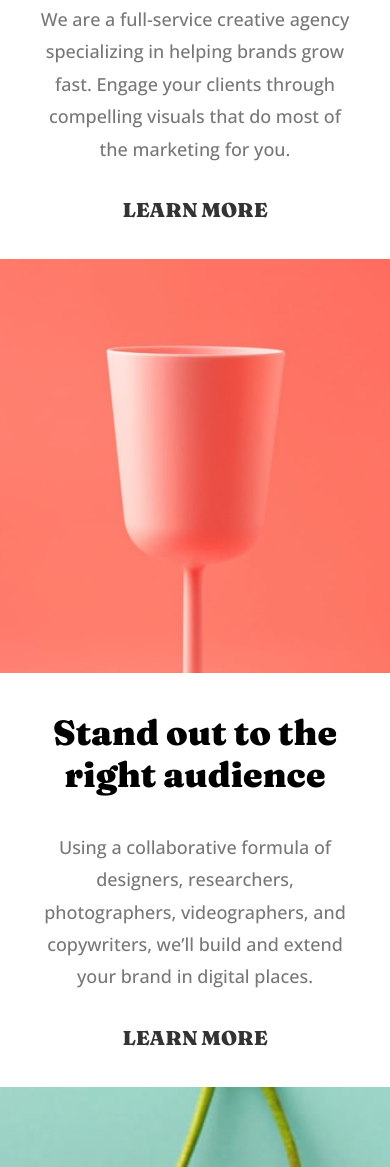
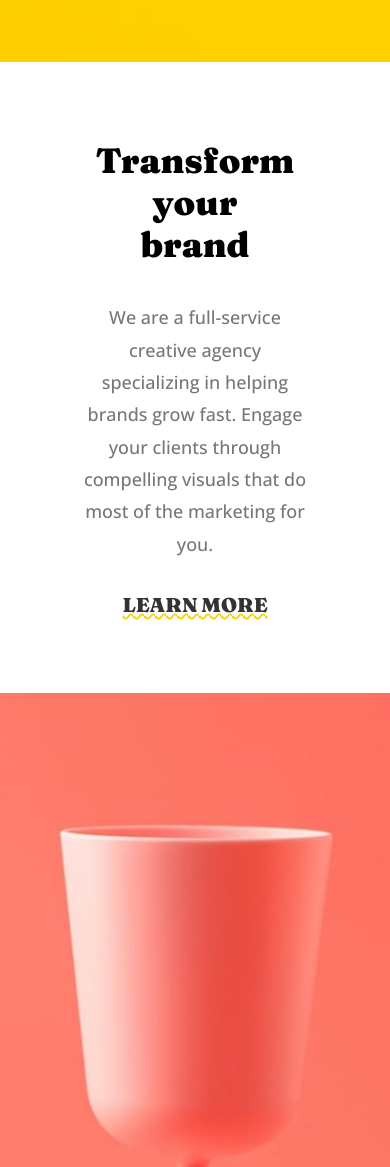
Before and after one commit to rudyjm3/sunnyside-agency-landing-page, a plain HTML site: page index.html in a window 390 px wide. Shown: the part 1413-2580 px from the top of the page. Drawn offline with nearby package versions, Linux system fonts and the light colour scheme.

Commit message:
Desktop and mobile styling updates

```diff
--- a/css/media-query.css
+++ b/css/media-query.css
@@ -50,14 +50,26 @@
    }
    .brand-box:nth-child(1){
       text-align: center;
-      padding: 10%;
+      padding: 20%;
+   }
+   .brand-box:nth-child(1) > a{
+            /*design file has this as always visible*/
+      text-decoration-line: underline;
+      text-decoration-style: wavy;
+      text-decoration-color: #f6d308;
    }
    .brand-box a{
       width: auto;
    }
    .brand-box:nth-child(4){
       text-align: center;
-      padding: 10%;
+      padding: 20%;
+   }
+   .brand-box:nth-child(4) > a{
+      /*design file has this as always visible*/
+      text-decoration-line: underline;
+      text-decoration-style: wavy;
+      text-decoration-color: #ff7767;
    }
    .brand-box:nth-child(5){
       padding: 80% 20% 2% 20%;
--- a/css/styles.css
+++ b/css/styles.css
@@ -283,7 +283,7 @@ section{
 
 /* == CLIENTS REVIEWS STYLING ==*/
 #testimonial{
-   background-color: white;
+   background-color:#FFFBF8;
 }
 .container-client-reviews{
    margin: 50px 0;
@@ -296,6 +296,7 @@ section{
    font-family: 'Fraunces', serif;
    color: #868686;
    line-height: 1.8;
+   letter-spacing: 5px;
    margin: 150px 0 75px 0;
    text-transform: uppercase;
 }
@@ -392,7 +393,7 @@ section{
 }
 .footer-logo{
    width: 100%;
-   margin: 70px 0;
+   margin: 70px 0 30px 0;
 }
 /*.footer-logo-img{
    /* HEX Value used for filter generator #2e7668
```
